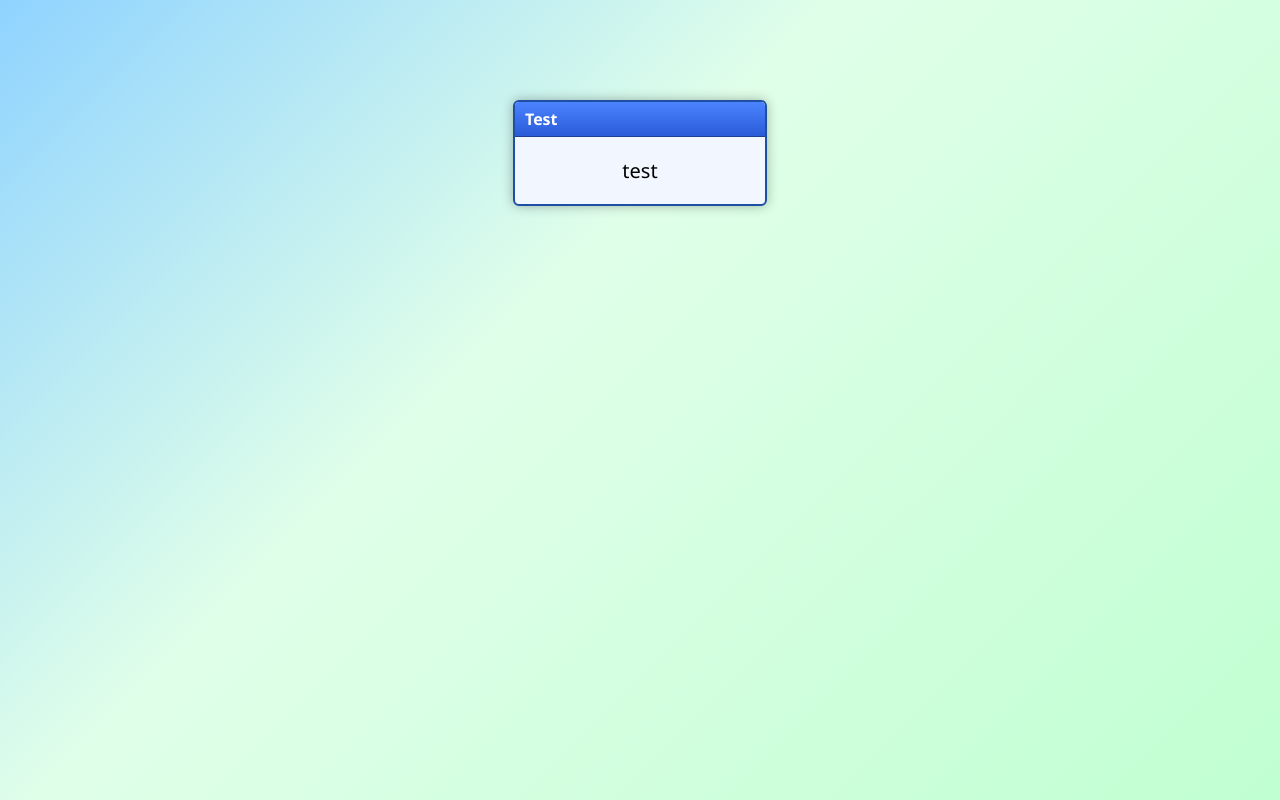
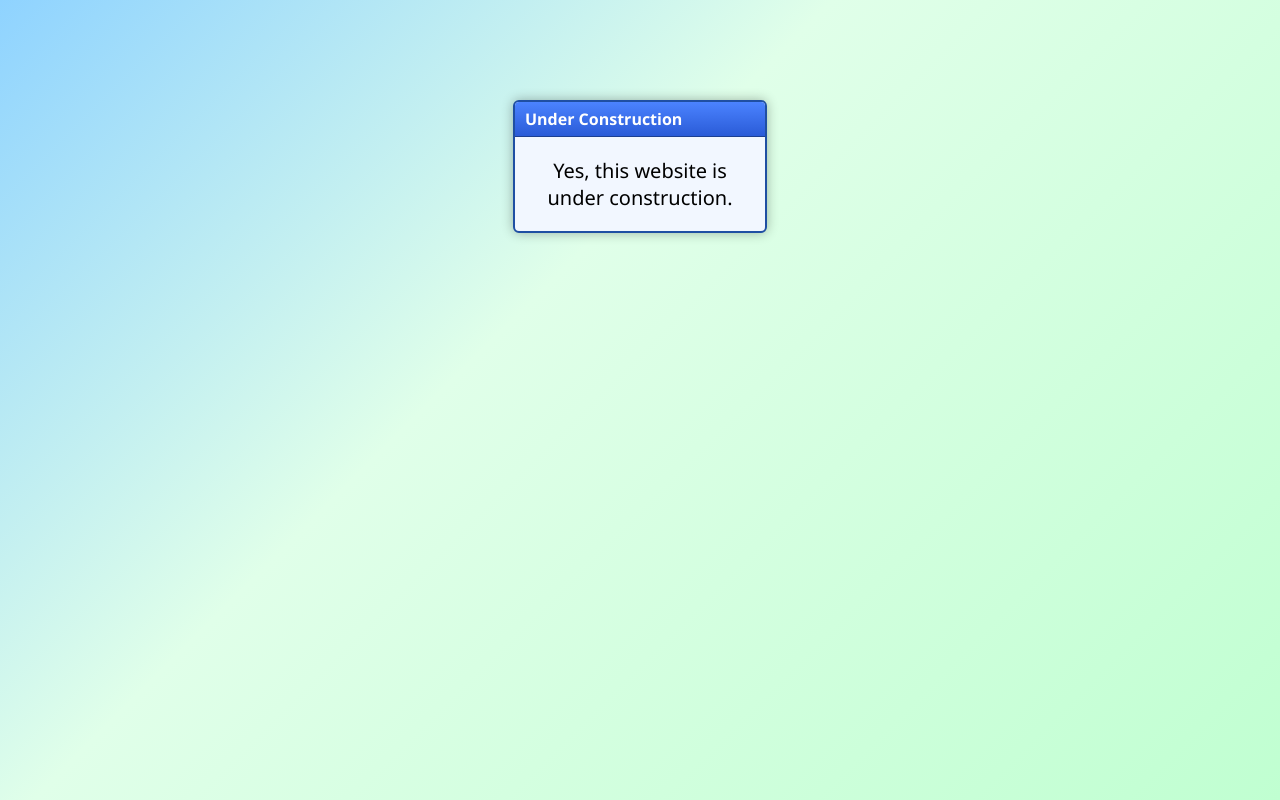
Before and after one commit to MrTopik/MrTopik.github.io, a plain HTML site: page index.html in a window 1280 px wide. Drawn offline with Linux system fonts and the light colour scheme.

Commit message:
Update title and content for construction notice

```diff
--- a/index.html
+++ b/index.html
@@ -41,8 +41,8 @@
 <body>
 
 <div class="window">
-    <div class="titlebar">Test</div>
-    <div class="content">test</div>
+    <div class="titlebar">Under Construction</div>
+    <div class="content">Yes, this website is under construction.</div>
 </div>
 
 </body>
```
